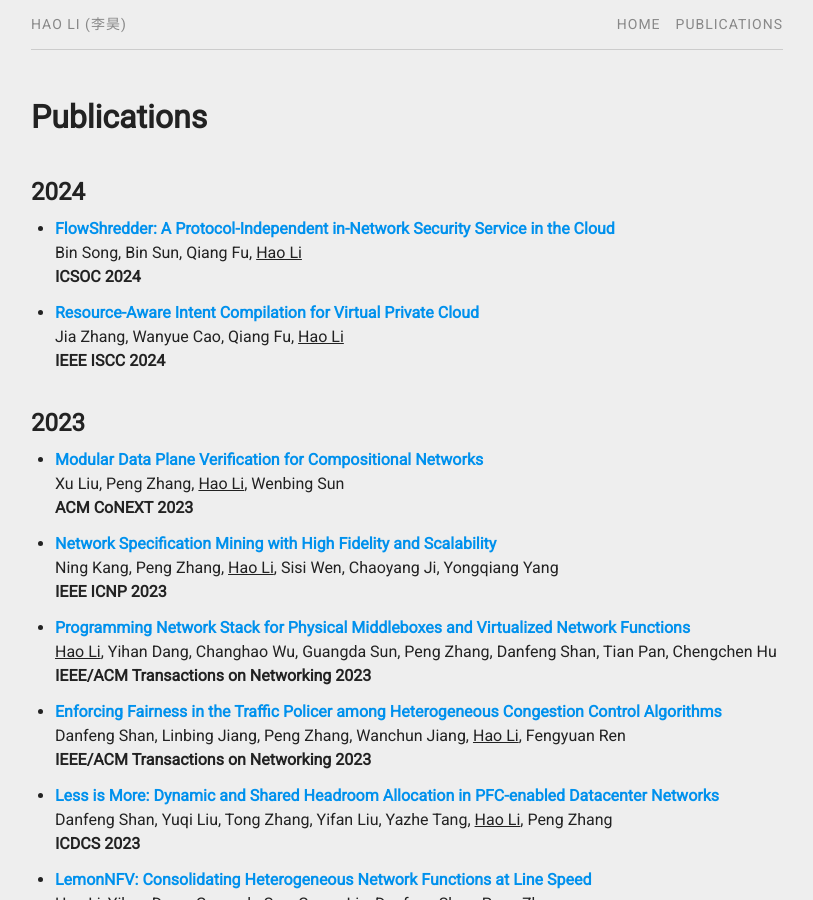
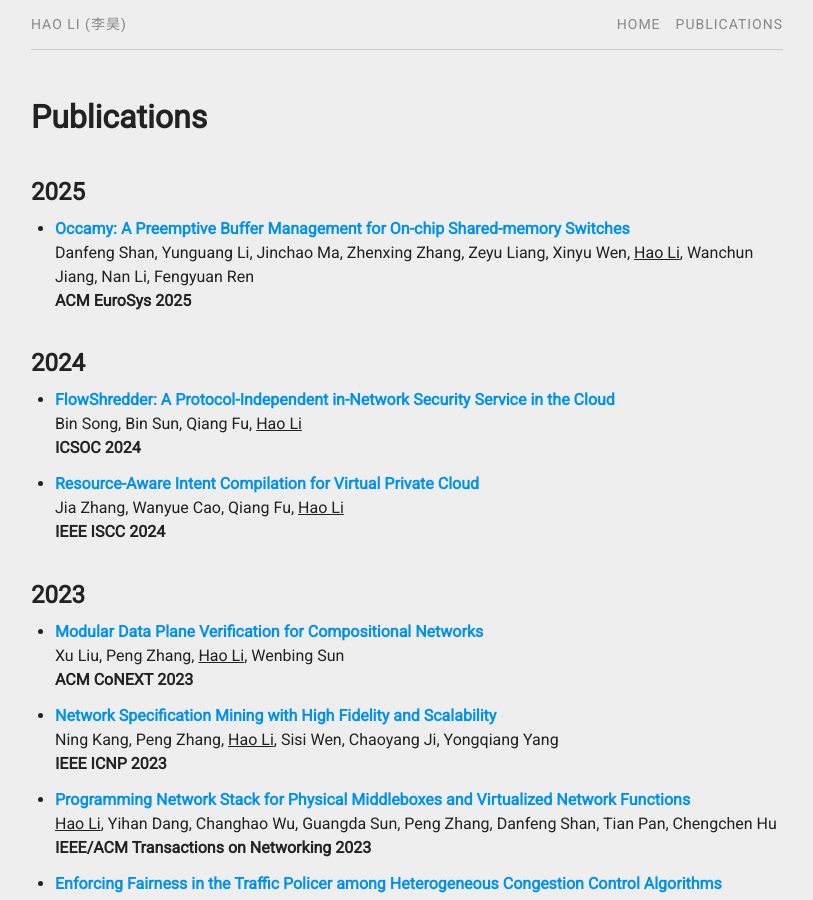
Before and after one commit to aquatoney/aquatoney.github.io, a Jekyll site: the page built from pubs.md, in a window 1280 px wide and 900 px high. Shown: the whole window, without its empty margins (233-1046 px from the left). Built offline with Jekyll 4.4.1, drawn with Linux system fonts in a browser that asks for light colours.

Commit message:
Update pubs.yml

```diff
--- a/_data/pubs.yml
+++ b/_data/pubs.yml
@@ -1,3 +1,10 @@
+    - title:   "Occamy: A Preemptive Buffer Management for On-chip Shared-memory Switches"
+      author:  "Danfeng Shan, Yunguang Li, Jinchao Ma, Zhenxing Zhang, Zeyu Liang, Xinyu Wen, Hao Li, Wanchun Jiang, Nan Li, Fengyuan Ren"
+      journal: "ACM EuroSys"
+      year:    "2025"
+      select:  "false"
+      file:    "occamy-eurosys25-shan.pdf"
+
     - title:   "FlowShredder: A Protocol-Independent in-Network Security Service in the Cloud"
       author:  "Bin Song, Bin Sun, Qiang Fu, Hao Li"
       journal: "ICSOC"
```
